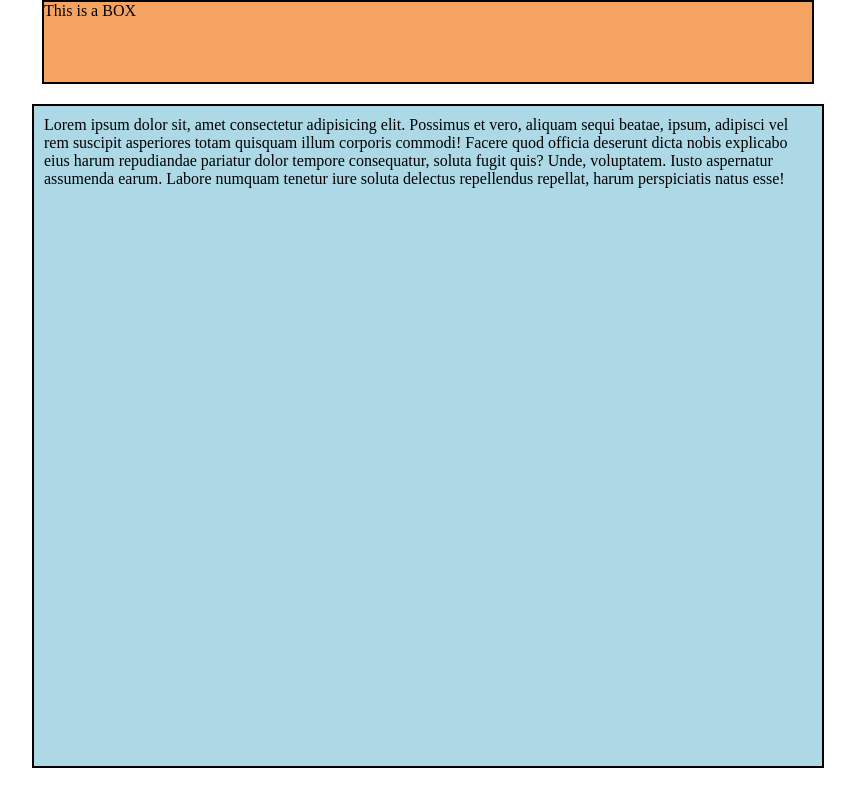
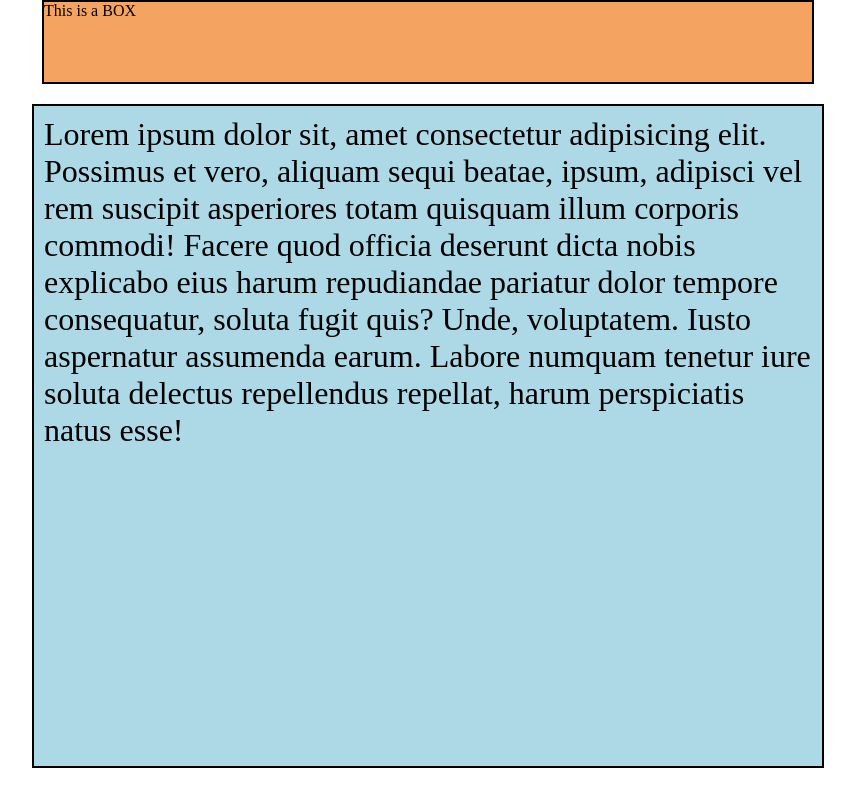
Before and after one commit to am567/Sigma-Development, a plain HTML site: page video22/index.html in a window 1280 px wide. Shown: the whole page, without its empty margins (212-1067 px from the left). Drawn offline with Linux system fonts and the light colour scheme.

Commit message:
commiting

```diff
--- a/video22/index.html
+++ b/video22/index.html
@@ -31,6 +31,12 @@
             margin: 20px auto;
             padding: 10px;
             height: 80vh;   /* 80% of viewport height */
+            font-size: 16px;
+        }
+
+        .container p{
+
+            font-size: 2em; /* em basically inherits the property of the parent element just double the font size */
         }
 
 
```
